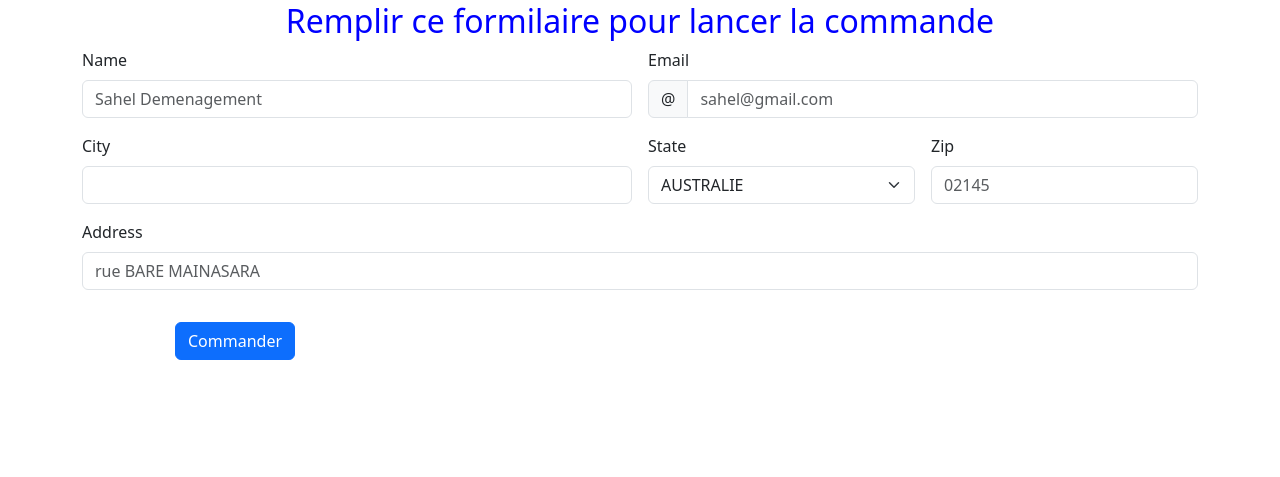
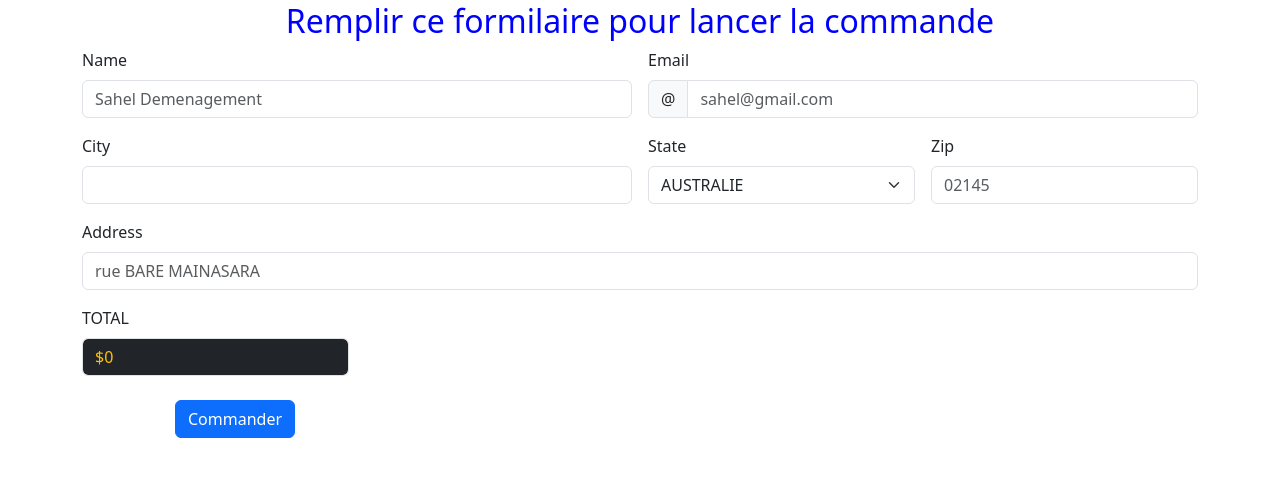
Before and after one commit to esca096/DIGITAL-SHOP, a Django app: page /checkout in a window 1280 px wide. Shown: the part 200-677 px from the top of the page. Run offline with Django 5.2, Linux system fonts and the light colour scheme.

Commit message:
eighth commit

```diff
--- a/shop/admin.py
+++ b/shop/admin.py
@@ -7,7 +7,7 @@ class AdminProduct(admin.ModelAdmin):
     list_display = ('title', 'category', 'price', 'date_added')
 
 class AdminCommande(admin.ModelAdmin):
-    list_display = ('items', 'nom', 'ville', 'address', 'pays', 'date_commande')
+    list_display = ('items', 'nom', 'ville', 'address', 'pays','total', 'date_commande')
 
 admin.site.register(Category)
 admin.site.register(Product, AdminProduct)
--- a/shop/models.py
+++ b/shop/models.py
@@ -35,6 +35,7 @@ class Product(models.Model):
 
 class Commande(models.Model):
     items = models.CharField(max_length=300)
+    total = models.CharField(max_length=200)
     nom = models.CharField(max_length=150)
     email = models.EmailField()
     ville = models.CharField(max_length=200)
--- a/shop/views.py
+++ b/shop/views.py
@@ -30,12 +30,13 @@ def product_details(request, myid):
 def Checkout(request):
     if request.method == 'POST':
         items = request.POST.get('items')
+        total = request.POST.get('total')
         nom = request.POST.get('nom')
         email = request.POST.get('email')
         ville = request.POST.get('ville')
         pays = request.POST.get('pays')
         zipcode = request.POST.get('zipcode')
         address = request.POST.get('address')
-        com = Commande(items=items, nom=nom, email=email, ville=ville, pays=pays, zipcode=zipcode, address=address)
+        com = Commande(items=items,total=total, nom=nom, email=email, ville=ville, pays=pays, zipcode=zipcode, address=address)
         com.save()
     return render(request, 'products/checkout.html')
--- a/templates/products/checkout.html
+++ b/templates/products/checkout.html
@@ -77,8 +77,12 @@
               Please provide a valid Address.
             </div>
           </div>
+          <div class="col-md-3">
+            <label for="validationCustom05" class="form-label">TOTAL</label>
+            <input name="total" type="readonly" class="bg-dark text-warning form-control" id="total">
+          </div>
           <div class="col-12">
-            <button class="btn btn-primary offset-md-1 mt-3" type="submit">Commander</button>
+            <button class="btn btn-primary offset-md-1 mt-2" type="submit">Commander</button>
           </div>
         </form>
     </div>
@@ -122,6 +126,8 @@
       </li>`;
       $('#item-list').append(itemNombre);
 
+      $('#total').val("$"+total);
+
       // Capturer l'événement de soumission du formulaire
       document.getElementById('checkout-form').addEventListener('submit', function(){
         // Effacer le panier du localStorage
```
Also changed, not shown: db.sqlite3, shop/migrations/0004_commande_total.py (added).
